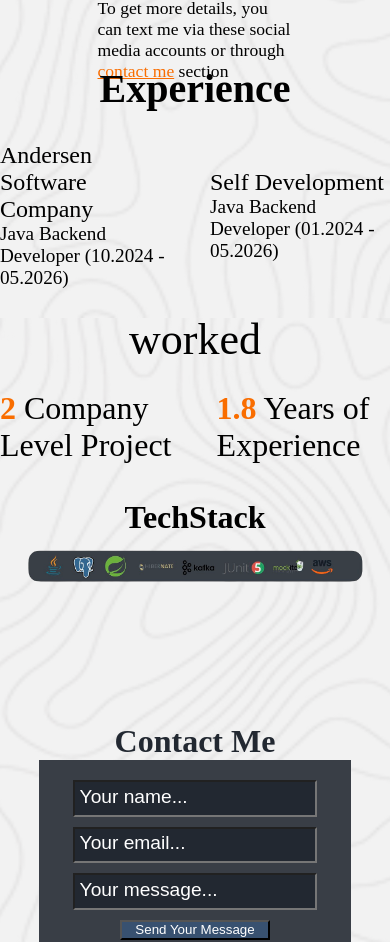
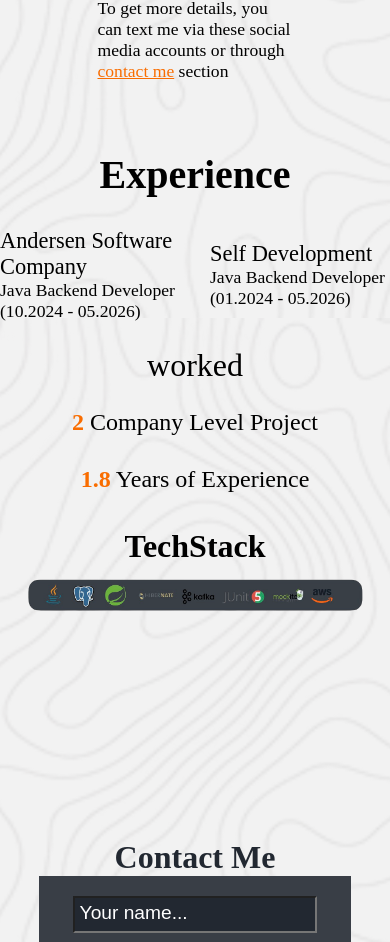
Before and after one commit to alinurmammadzada5/portfoliofront, a React (Vite) app in the folder portfolio-v1/: page / in a window 390 px wide. Shown: the part 1370-2312 px from the top of the page. Built offline with nearby package versions, Linux system fonts and the light colour scheme; a web font is replaced by a local one.

Commit message:
solve bugs

```diff
--- a/portfolio-v1/src/css/experience.css
+++ b/portfolio-v1/src/css/experience.css
@@ -1,5 +1,6 @@
 #experience{
   width: 100%;
+  height: 650px;
   display: flex;
   flex-direction: column;
   justify-content: center;
@@ -24,13 +25,13 @@
   gap: 30px;
 }
 .workName{
-  font-size: 1.5rem;
+  font-size: 1.4rem;
 }
 .workPosition{
-  font-size: 1.2rem;
+  font-size: 1.1rem;
 }
 .worked{
-  font-size: 2.75rem;
+  font-size: 2rem;
   text-align: center;
   margin-top: 25px;
   margin-bottom: 25px;
@@ -42,7 +43,7 @@
   gap: 30px;
 }
 .worked-container div{
-  font-size: 2rem;
+  font-size: 1.5rem;
 }
 .worked-container div strong{
   color: #F96D00;
@@ -60,3 +61,9 @@
 .techStack-container img{
   width: 90%;
 }
+
+@media(max-width:768px){
+  .worked-container{
+    flex-direction: column;
+  }
+}
```
